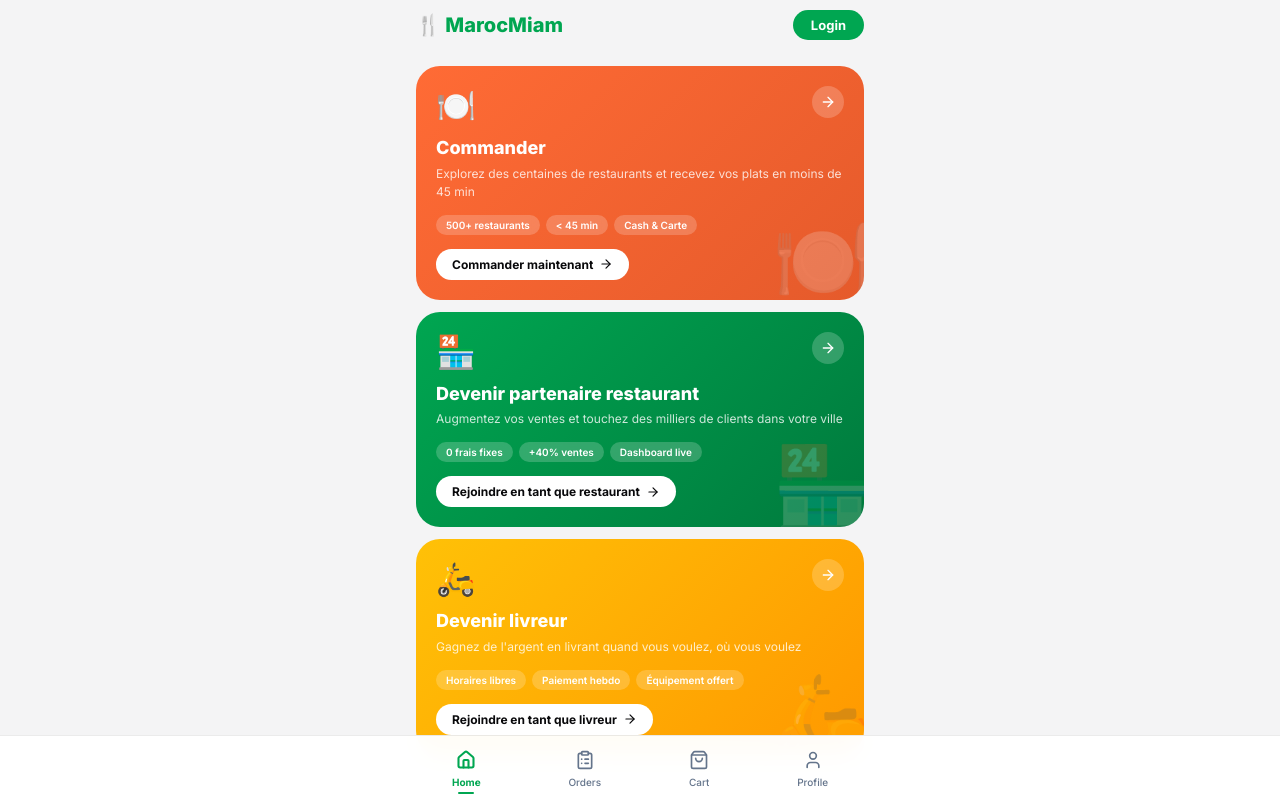
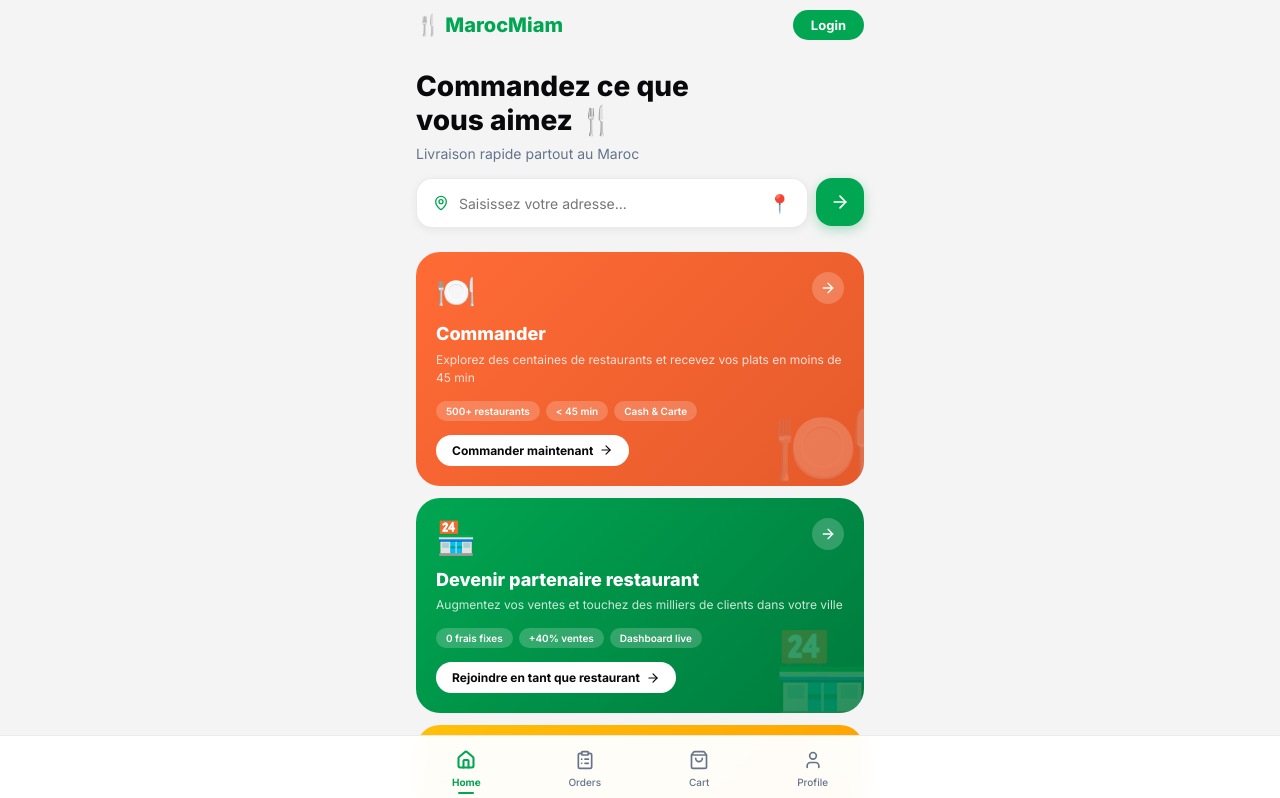
Before and after one commit to black313hat/marocmiam, a React app in the folder frontend/: page / in a window 1280 px wide. Shown: the top 798 px of the page. Built offline with nearby package versions, Linux system fonts and the light colour scheme; no server answers; the HTML template or start-up script is replaced by a standard one.

Commit message:
Home page with header + 3 cards + redirects

```diff
--- a/frontend/src/pages/Home/Home.jsx
+++ b/frontend/src/pages/Home/Home.jsx
@@ -1,6 +1,8 @@
+import { useState } from 'react';
 import { useNavigate } from 'react-router-dom';
-import { ArrowRight } from 'lucide-react';
+import { MapPin, ArrowRight, Loader2 } from 'lucide-react';
 import { motion } from 'framer-motion';
+import { useAuth } from '../../context/AuthContext';
 
 const SECTIONS = [
   {
@@ -37,32 +39,128 @@
 
 export default function Home() {
   const navigate = useNavigate();
+  const { user } = useAuth();
+  const [address, setAddress] = useState('');
+  const [locating, setLocating] = useState(false);
+
+  function handleLocate() {
+    setLocating(true);
+    navigator.geolocation.getCurrentPosition(
+      async (pos) => {
+        try {
+          const res = await fetch(
+            `https://nominatim.openstreetmap.org/reverse?lat=${pos.coords.latitude}&lon=${pos.coords.longitude}&format=json`
+          );
+          const data = await res.json();
+          const parts = [data.address?.road, data.address?.city || data.address?.town].filter(Boolean);
+          setAddress(parts.join(', ') || '');
+        } catch {}
+        setLocating(false);
+      },
+      () => setLocating(false)
+    );
+  }
+
+  function handleSectionClick(s) {
+    if (s.key === 'customer') {
+      navigate('/restaurants');
+    } else {
+      if (!user) {
+        navigate('/login');
+      } else {
+        navigate(s.href);
+      }
+    }
+  }
 
   return (
-    <div style={{ padding: '16px', paddingBottom: '80px' }}>
+    <div style={{ paddingBottom: '80px' }}>
+
+      {/* Hero header */}
+      <div style={{ padding: '20px 16px 24px' }}>
+        <motion.h1
+          initial={{ opacity: 0, y: 20 }}
+          animate={{ opacity: 1, y: 0 }}
+          style={{ fontSize: '28px', fontWeight: '800', lineHeight: 1.2, marginBottom: '8px' }}
+        >
+          Commandez ce que<br />vous aimez 🍴
+        </motion.h1>
+        <motion.p
+          initial={{ opacity: 0, y: 10 }}
+          animate={{ opacity: 1, y: 0 }}
+          transition={{ delay: 0.1 }}
+          style={{ color: '#64748b', fontSize: '14px', marginBottom: '16px' }}
+        >
+          Livraison rapide partout au Maroc
+        </motion.p>
+
+        {/* Address input */}
+        <motion.div
+          initial={{ opacity: 0, y: 12 }}
+          animate={{ opacity: 1, y: 0 }}
+          transition={{ delay: 0.2 }}
+          style={{ display: 'flex', gap: '8px' }}
+        >
+          <div style={{
+            flex: 1, display: 'flex', alignItems: 'center', gap: '10px',
+            background: '#fff', border: '1px solid rgba(0,0,0,0.08)',
+            borderRadius: '16px', padding: '0 16px',
+            boxShadow: '0 2px 8px rgba(0,0,0,0.06)',
+          }}>
+            <MapPin size={16} color="#00A651" style={{ flexShrink: 0 }} />
+            <input
+              value={address}
+              onChange={e => setAddress(e.target.value)}
+              placeholder="Saisissez votre adresse..."
+              style={{
+                flex: 1, height: '48px', background: 'transparent',
+                fontSize: '14px', color: '#09090b',
+              }}
+            />
+            <button
+              onClick={handleLocate}
+              style={{ background: 'none', border: 'none', cursor: 'pointer', flexShrink: 0 }}
+            >
+              {locating
+                ? <Loader2 size={16} color="#00A651" />
+                : <span style={{ fontSize: '18px' }}>📍</span>
+              }
+            </button>
+          </div>
+          <button
+            onClick={() => navigate('/restaurants')}
+            style={{
+              height: '48px', width: '48px', borderRadius: '16px', flexShrink: 0,
+              background: '#00A651', display: 'flex', alignItems: 'center',
+              justifyContent: 'center', border: 'none', cursor: 'pointer',
+              boxShadow: '0 4px 12px rgba(0,166,81,0.3)',
+            }}
+          >
+            <ArrowRight size={20} color="#fff" />
+          </button>
+        </motion.div>
+      </div>
+
+      {/* 3 Cards */}
+      <div style={{ padding: '0 16px', display: 'flex', flexDirection: 'column', gap: '12px' }}>
         {SECTIONS.map((s, i) => (
           <motion.div
             key={s.key}
             initial={{ opacity: 0, y: 30 }}
             animate={{ opacity: 1, y: 0 }}
-          transition={{ delay: i * 0.1 }}
-          style={{ marginBottom: '12px' }}
+            transition={{ delay: 0.15 + i * 0.1 }}
           >
             <div
-            onClick={() => navigate(s.href)}
+              onClick={() => handleSectionClick(s)}
               style={{
-              background: s.bg,
-              borderRadius: '24px',
-              padding: '20px',
-              overflow: 'hidden',
-              position: 'relative',
-              cursor: 'pointer',
+                background: s.bg, borderRadius: '24px', padding: '20px',
+                overflow: 'hidden', position: 'relative', cursor: 'pointer',
               }}
             >
               {/* Background emoji */}
               <div style={{
                 position: 'absolute', right: '-8px', bottom: '-8px',
-              fontSize: '80px', opacity: 0.2, userSelect: 'none',
+                fontSize: '80px', opacity: 0.2, userSelect: 'none', pointerEvents: 'none',
               }}>
                 {s.emoji}
               </div>
@@ -99,8 +197,7 @@
                 <div style={{ display: 'flex', gap: '6px', flexWrap: 'wrap', marginBottom: '14px' }}>
                   {s.stats.map(stat => (
                     <span key={stat} style={{
-                    background: 'rgba(255,255,255,0.2)',
-                    backdropFilter: 'blur(4px)',
+                      background: 'rgba(255,255,255,0.2)', backdropFilter: 'blur(4px)',
                       color: '#fff', fontSize: '10px', fontWeight: '600',
                       padding: '4px 10px', borderRadius: '20px',
                     }}>
@@ -123,5 +220,14 @@
           </motion.div>
         ))}
       </div>
+
+      {/* Footer */}
+      <div style={{ textAlign: 'center', padding: '28px 16px 8px' }}>
+        <p style={{ fontSize: '11px', color: '#94a3b8' }}>
+          © 2026 MarocMiam · Maroc · Made with ❤️
+        </p>
+      </div>
+
+    </div>
   );
 }
```
Lines whose indentation alone changed are shown as unchanged.
